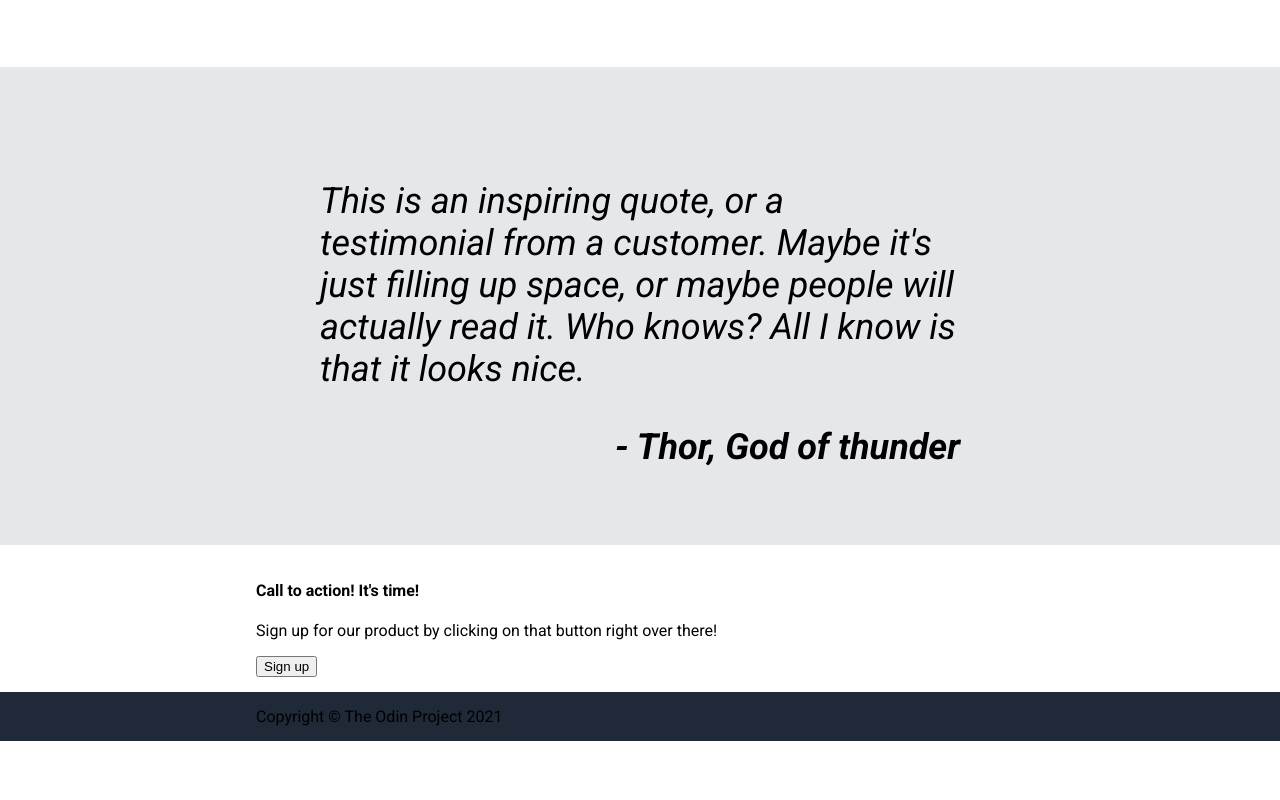
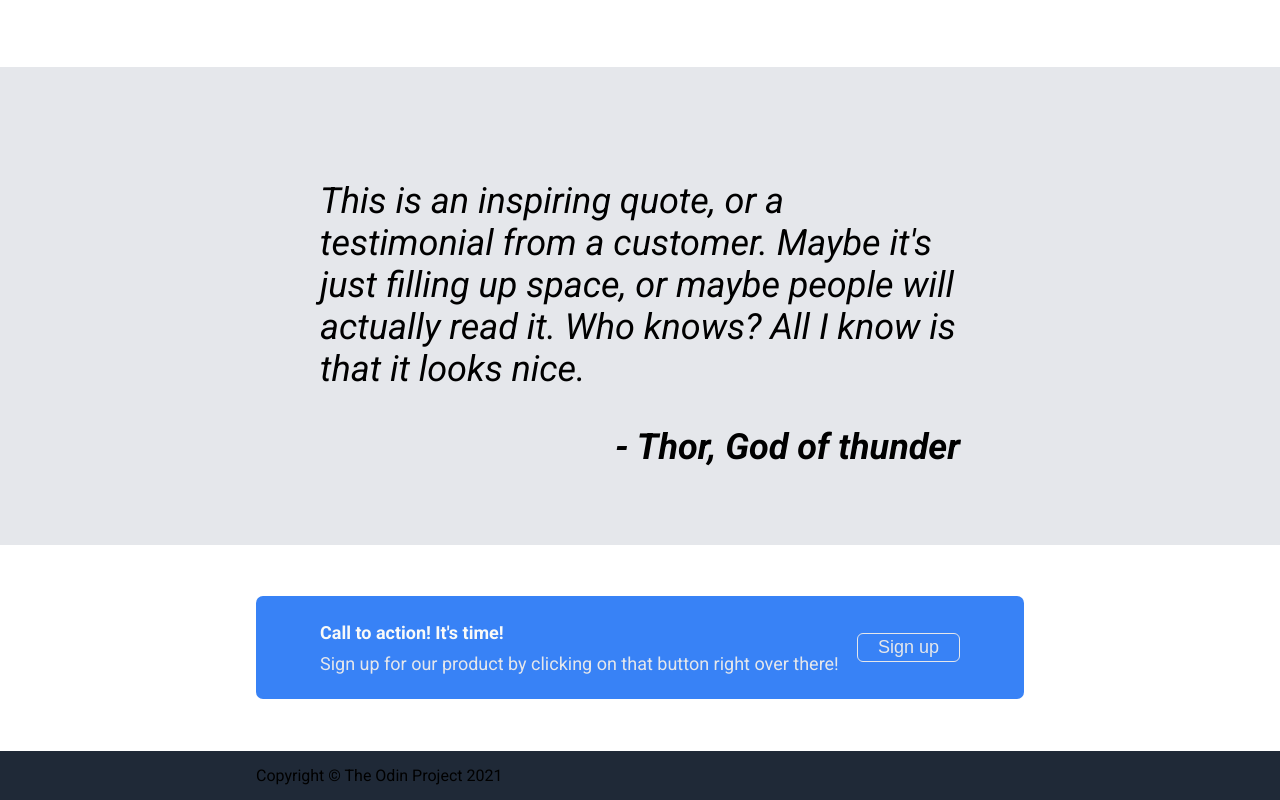
Before and after one commit to CookieDalcroy/landing_page, a plain HTML site: page index.html in a window 1280 px wide. Shown: the part 926-1726 px from the top of the page. Before the commit the page ends 1667 px from the top, so only its background shows below. Drawn offline with Linux system fonts and the light colour scheme.

Commit message:
Completed cta

```diff
--- a/index.html
+++ b/index.html
@@ -68,13 +68,11 @@
   </div>
 
   <div class="cta">
-    <div class="cta-call">
-      <div class="cta-content">
-        <h4>Call to action! It's time!</h4>
-        <p>Sign up for our product by clicking on that button right over there!</p>
-      </div>
-      <button class="cta-button">Sign up</button>
+    <div class="cta-content">
+      <h4>Call to action! It's time!</h4>
+      <p>Sign up for our product by clicking on that button right over there!</p>
     </div>
+    <button class="cta-button">Sign up</button>
   </div>
 
   <div class="footer">Copyright © The Odin Project 2021</div>
--- a/style.css
+++ b/style.css
@@ -149,3 +149,39 @@ h2 {
   font-weight: bold;
   text-align: end;
 }
+
+.cta {
+  margin: 4% 20%;
+  padding: 2% 5%;
+  background-color: #3882F6;
+  border-radius: 7px;
+  display: flex;
+  justify-content: space-between;
+  align-items: center;
+}
+
+.cta p {
+  margin: 0;
+}
+
+.cta-content {
+  font-size: 18px;
+  color: #E5E7EB;
+}
+
+h4 {
+  padding: 0;
+  margin: 0 0 10px 0;
+  font-size: 18px;
+  font-weight: bold;
+  color: #F9FAF8
+}
+
+.cta-button {
+  padding: 3px 20px;
+  background-color: #3882F6;
+  border: 1px solid #E5E7EB;
+  font-size: 18px;
+  color: #E5E7EB;
+  border-radius: 6px;
+}
```
